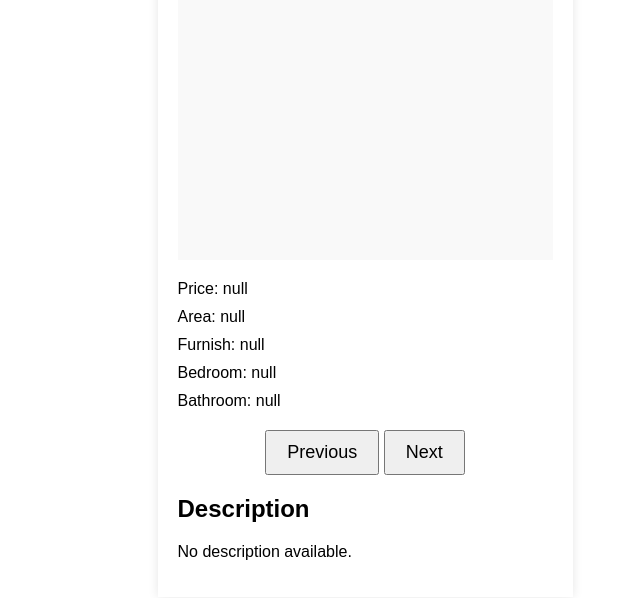
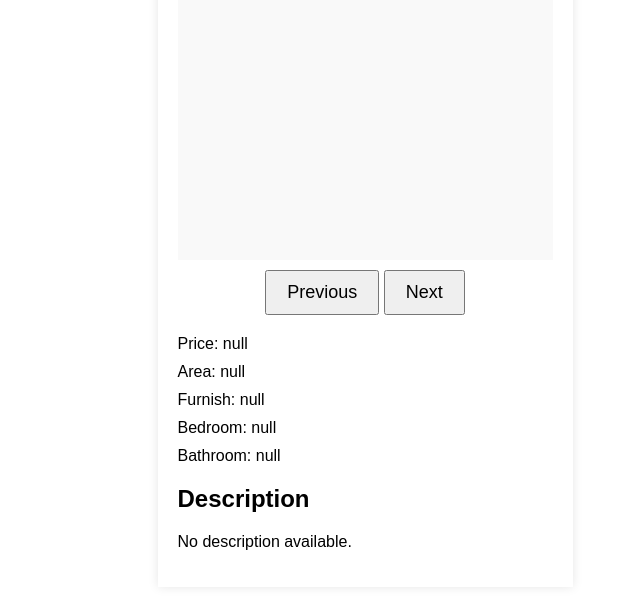
Before and after one commit to fuika96exe/rentall-app, a plain HTML site: page detail.html in a window 1280 px wide. Shown: the part 80-678 px from the top of the page, without its empty margins (275-915 px from the left). Drawn offline with Linux system fonts and the light colour scheme.

Commit message:
Update detail.html

```diff
--- a/detail.html
+++ b/detail.html
@@ -29,19 +29,19 @@
             height: 100%;
             object-fit: cover;
         }
+        .navigation {
+            text-align: center;
+            margin-top: 10px;
+        }
+        .navigation button {
+            font-size: 18px;
+            padding: 10px 20px;
+        }
         .info {
             margin-top: 20px;
         }
         .info div {
             margin-bottom: 10px;
-        }
-        .navigation {
-            text-align: center;
-            margin-top: 20px;
-        }
-        .navigation button {
-            font-size: 18px;
-            padding: 10px 20px;
         }
         .description {
             margin-top: 20px;
@@ -57,17 +57,17 @@
             <img id="current-image" class="image" src="" alt="Property Image">
         </div>
 
+        <div class="navigation">
+            <button onclick="prevImage()">Previous</button>
+            <button onclick="nextImage()">Next</button>
+        </div>
+
         <div class="info">
             <div id="price"></div>
             <div id="area"></div>
             <div id="furnish"></div>
             <div id="bedroom"></div>
             <div id="bathroom"></div>
-        </div>
-
-        <div class="navigation">
-            <button onclick="prevImage()">Previous</button>
-            <button onclick="nextImage()">Next</button>
         </div>
 
         <div class="description">
@@ -101,7 +101,7 @@
             document.getElementById('furnish').textContent = `Furnish: ${furnish}`;
             document.getElementById('bedroom').textContent = `Bedroom: ${bedroom}`;
             document.getElementById('bathroom').textContent = `Bathroom: ${bathroom}`;
-            document.getElementById('description').textContent = description;
+            document.getElementById('description').innerHTML = description.replace(/\n/g, '<br><br>');
 
             // Save images for navigation
             window.images = images;
```
